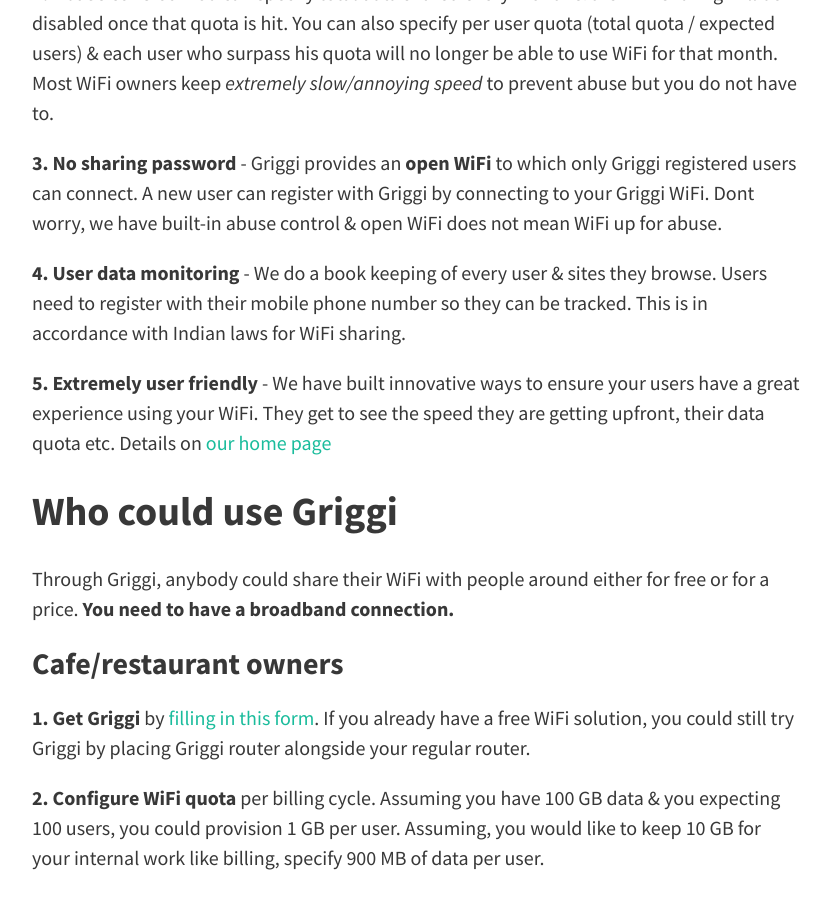
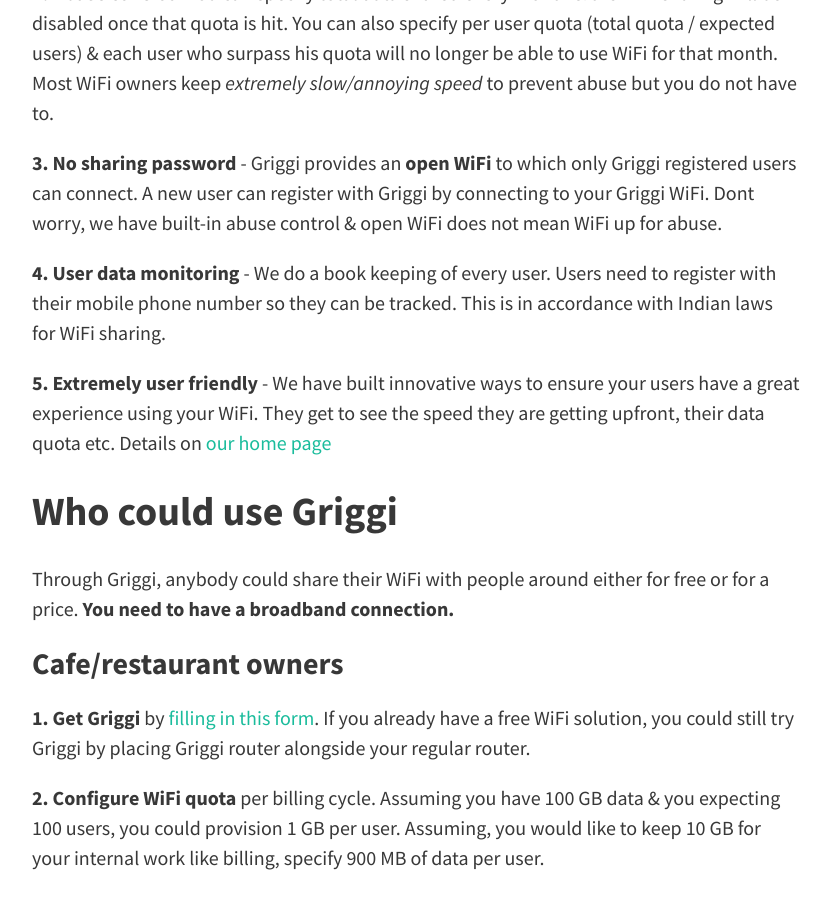
Before and after one commit to aura-website/aura-website.github.io, a Jekyll site: the page built from seo/wifi-business-solution-cafe-restaurant-coworking-space.md, in a window 1280 px wide and 900 px high, scrolled down 624 px. Shown: the whole window, without its empty margins (224-1054 px from the left). Built offline with Jekyll 4.4.1, drawn with Linux system fonts in a browser that asks for light colours; nearby versions of some CDN libraries; comment, search, counter and statistics services are not loaded.

Commit message:
removed site logging feature

```diff
--- a/seo/wifi-business-solution-cafe-restaurant-coworking-space.md
+++ b/seo/wifi-business-solution-cafe-restaurant-coworking-space.md
@@ -14,7 +14,7 @@
 
 **3. No sharing password** - Griggi provides an **open WiFi** to which only Griggi registered users can connect. A new user can register with Griggi by connecting to your Griggi WiFi. Dont worry, we have built-in abuse control & open WiFi does not mean WiFi up for abuse.
 
-**4. User data monitoring** - We do a book keeping of every user & sites they browse. Users need to register with their mobile phone number so they can be tracked. This is in accordance with Indian laws for WiFi sharing.
+**4. User data monitoring** - We do a book keeping of every user. Users need to register with their mobile phone number so they can be tracked. This is in accordance with Indian laws for WiFi sharing.
 
 **5. Extremely user friendly** - We have built innovative ways to ensure your users have a great experience using your WiFi. They get to see the speed they are getting upfront, their data quota etc. Details on [our home page](/)
 
```
